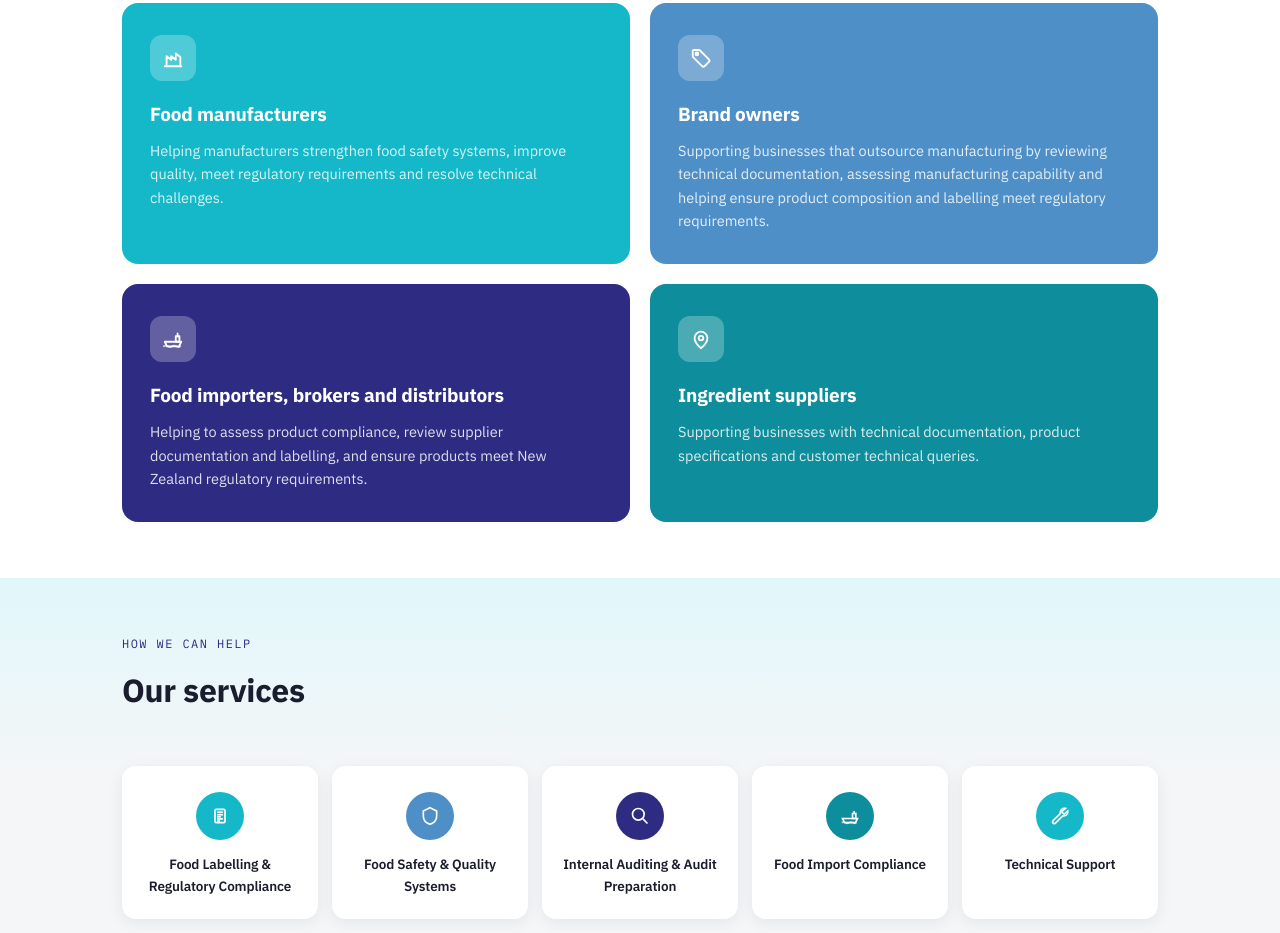
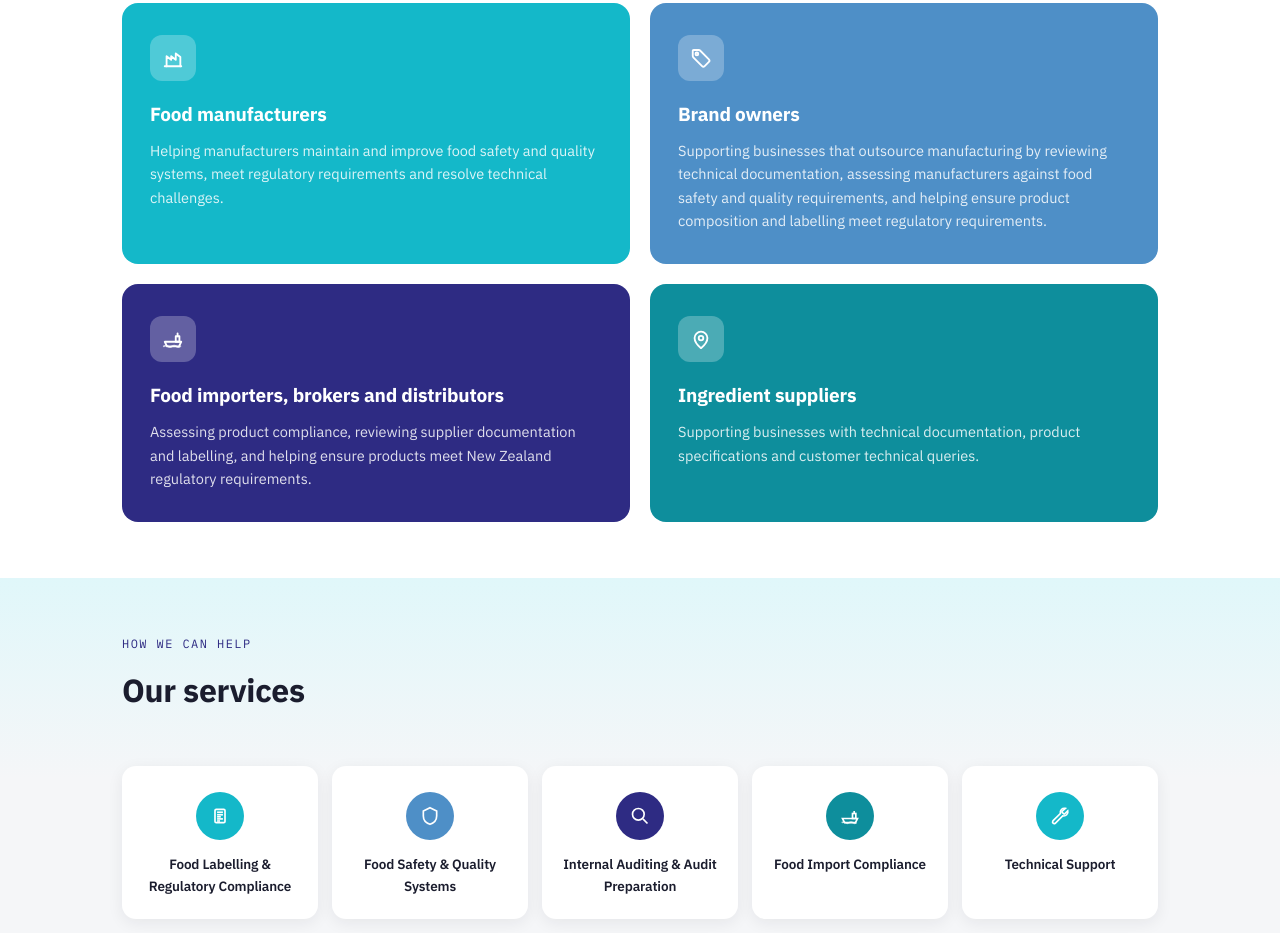
Before and after one commit to ekbird79/foodtechgroup-website, a plain HTML site: page index.html in a window 1280 px wide. Shown: the part 1134-2067 px from the top of the page. Drawn offline with Linux system fonts and the light colour scheme.

Commit message:
Add files via upload

```diff
--- a/index.html
+++ b/index.html
@@ -245,17 +245,17 @@
       <div class="who-card" style="background:var(--mint);">
         <div class="badge"><svg width="22" height="22" viewBox="0 0 24 24" fill="none" stroke="#fff" stroke-width="2" stroke-linecap="round" stroke-linejoin="round"><path d="M3 21h18"/><path d="M5 21V10l5 4V10l5 4V7l5 4v10"/></svg></div>
         <h3>Food manufacturers</h3>
-        <p>Helping manufacturers strengthen food safety systems, improve quality, meet regulatory requirements and resolve technical challenges.</p>
+        <p>Helping manufacturers maintain and improve food safety and quality systems, meet regulatory requirements and resolve technical challenges.</p>
       </div>
       <div class="who-card" style="background:var(--blue);">
         <div class="badge"><svg width="22" height="22" viewBox="0 0 24 24" fill="none" stroke="#fff" stroke-width="2" stroke-linecap="round" stroke-linejoin="round"><path d="M20.59 13.41L11 3.83A2 2 0 009.59 3.24H4a1 1 0 00-1 1v5.59a2 2 0 00.59 1.41l9.58 9.59a2 2 0 002.82 0l4.6-4.6a2 2 0 000-2.82z"/><circle cx="7.5" cy="7.5" r="1.5"/></svg></div>
         <h3>Brand owners</h3>
-        <p>Supporting businesses that outsource manufacturing by reviewing technical documentation, assessing manufacturing capability and helping ensure product composition and labelling meet regulatory requirements.</p>
+        <p>Supporting businesses that outsource manufacturing by reviewing technical documentation, assessing manufacturers against food safety and quality requirements, and helping ensure product composition and labelling meet regulatory requirements.</p>
       </div>
       <div class="who-card" style="background:var(--navy);">
         <div class="badge"><svg width="22" height="22" viewBox="0 0 24 24" fill="none" stroke="#fff" stroke-width="2" stroke-linecap="round" stroke-linejoin="round"><path d="M3 15h18l-2.5 5h-13z"/><rect x="15" y="9" width="4" height="6"/><line x1="17" y1="6" x2="17" y2="9"/><path d="M2 20c1.5-1 3-1 4.5 0s3 1 4.5 0 3-1 4.5 0 3 1 4.5 0" opacity="0.7"/></svg></div>
         <h3>Food importers, brokers and distributors</h3>
-        <p>Helping to assess product compliance, review supplier documentation and labelling, and ensure products meet New Zealand regulatory requirements.</p>
+        <p>Assessing product compliance, reviewing supplier documentation and labelling, and helping ensure products meet New Zealand regulatory requirements.</p>
       </div>
       <div class="who-card" style="background:var(--pop-dark);">
         <div class="badge"><svg width="22" height="22" viewBox="0 0 24 24" fill="none" stroke="#fff" stroke-width="2" stroke-linecap="round" stroke-linejoin="round"><path d="M12 22s7-5.5 7-11a7 7 0 10-14 0c0 5.5 7 11 7 11z"/><circle cx="12" cy="11" r="2.5"/></svg></div>
```
